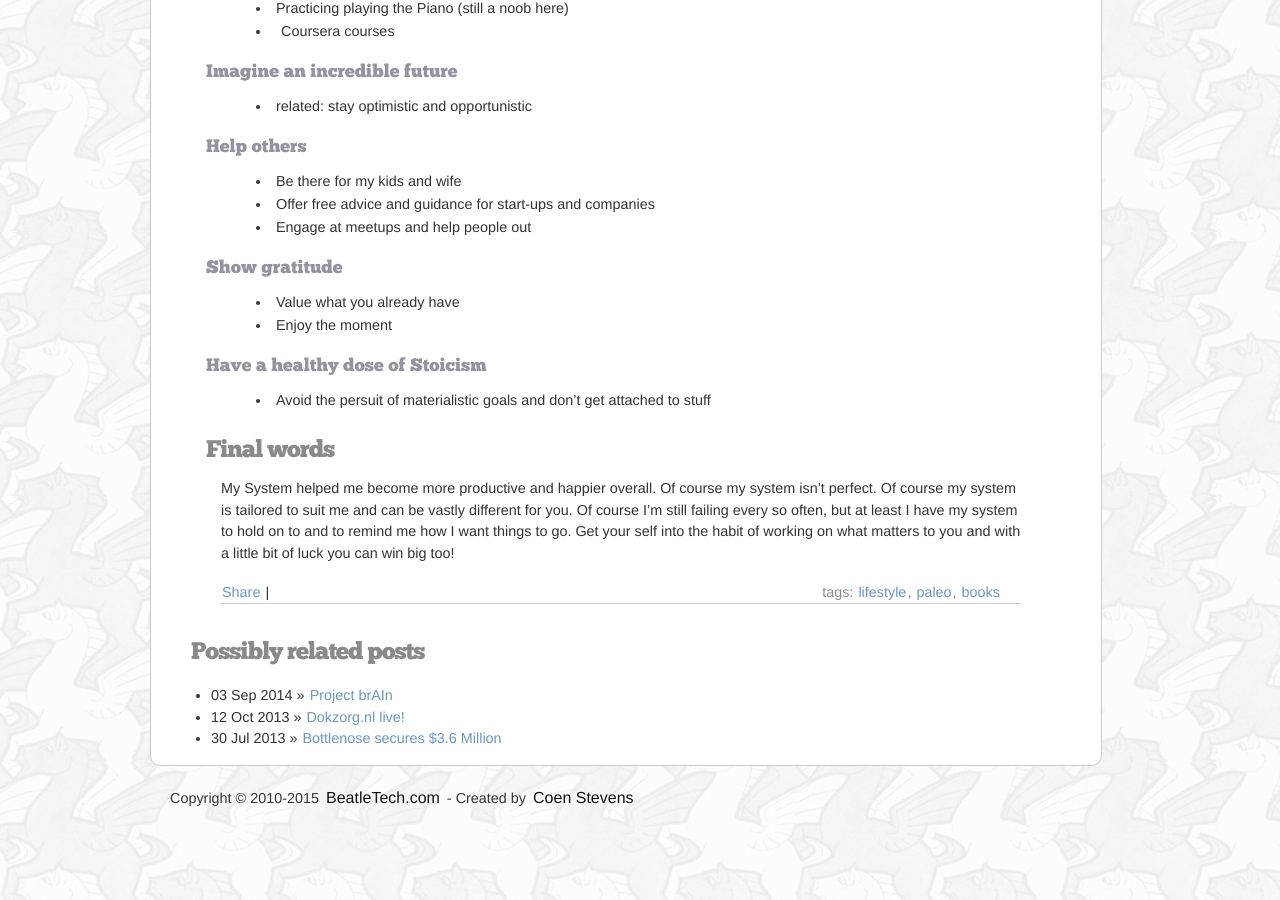
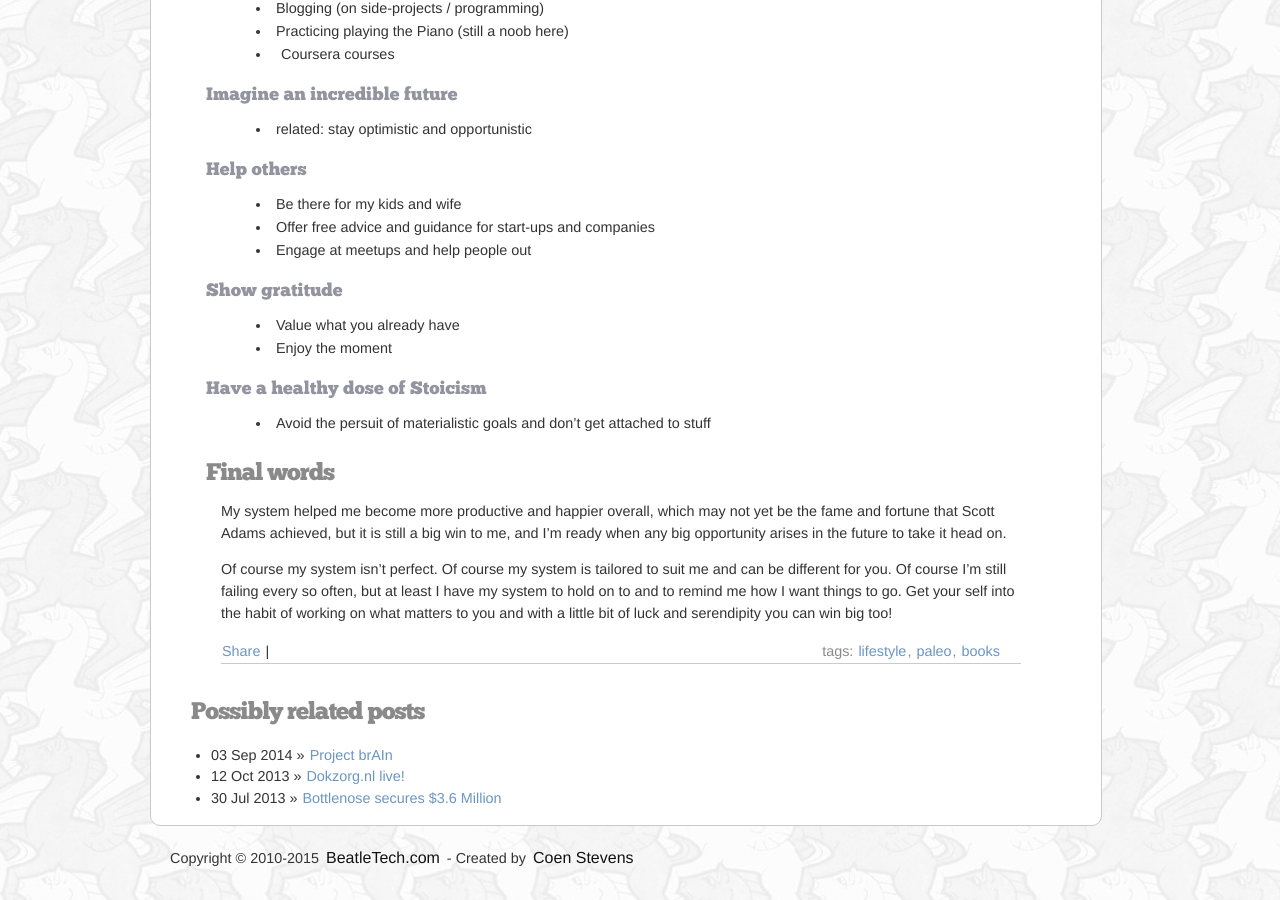
Before and after one commit to beatlevic/beatletech, a Jekyll site: the page built from _posts/2015-02-03-my-system-to-win-big.markdown, in a window 1280 px wide and 900 px high, scrolled down 2153 px. Built offline with Jekyll 4.4.1, drawn with Linux system fonts in a browser that asks for light colours; nearby versions of some CDN libraries; Markdown is read by kramdown in place of the engine named in the settings; comment, search, counter and statistics services are not loaded; before the commit the page ends 2993 px from its top, so only the background shows below that; some of the changed text lies outside the part shown.

Commit message:
My system minor tweaks

```diff
--- a/_posts/2015-02-03-coursera-courses.markdown
+++ b/_posts/2015-02-03-coursera-courses.markdown
@@ -8,7 +8,7 @@
 published: false
 ---
 
-As I already pointed out in my previous blog post ([My System](http://beatletech.com/2015/01/31/my-system))
+As I already pointed out in my previous blog post "[My System to Win Big](http://beatletech.com/2015/01/31/my-system)"
 
 A couple of months ago I
 
--- a/_posts/2015-02-03-my-system-to-win-big.markdown
+++ b/_posts/2015-02-03-my-system-to-win-big.markdown
@@ -25,13 +25,14 @@
 inertia to get started and in some cases I was setting myself up for ever higher and greater goals.
 
 Reading about the system approach as an alternative to goal setting made a lot of sense to me. The
-system approach can be summerized as:
+system approach can be summerized as follows:
 
 - Create habits and reserve your will-power for learning new habits.
 - Reduce daily decisions to routine.
 - Avoid setting (high) goals, instead have a system that will keep you going
 - Keeping up your personal energy, which is your primary metric
 - Simplicity is key
+- A system will keep you going, also in moments of failure
 
 One of the key points here is the creation of (good) habits and the displine to carry it out. A
 recent blog post titled:
@@ -43,8 +44,8 @@
 
 While in general you want to be the most productive you can be, for me having a family with the third kid
 on his way (due any moment now), you have to get even more organized and disciplined to get things
-done. The way in which I manage this is what I want to present to you next by outlining my system along several dimensions
-that Scott describes in his book. I have been adhering to this system for a full year and besides some
+done. The way in which I manage this is what I want to present to you
+next by outlining my system along several dimensions that Scott describes in his book. I have been adhering to this system for a full year and besides some
 minor changes and occasional missteps I'm still following through and it has definitely made a
 hugely positive impact on my life and productivity.
 
@@ -118,8 +119,12 @@
 
 ### Final words
 
-My System helped me become more productive and happier overall. Of course my system isn't
-perfect. Of course my system is tailored to suit me and can be vastly different for you.
+My system helped me become more productive and happier overall, which
+may not yet be the fame and fortune that Scott Adams achieved, but it is
+still a big win to me, and I'm ready when any big opportunity arises
+in the future to take it head on.
+
+Of course my system isn't perfect. Of course my system is tailored to suit me and can be different for you.
 Of course I'm still failing every so often, but at least I have my system to hold on to and to
 remind me how I want things to go. Get your self into the habit of working on what matters to you
-and with a little bit of luck you can win big too!
+and with a little bit of luck and serendipity you can win big too!
```
Also changed, not shown: 13 other files.
